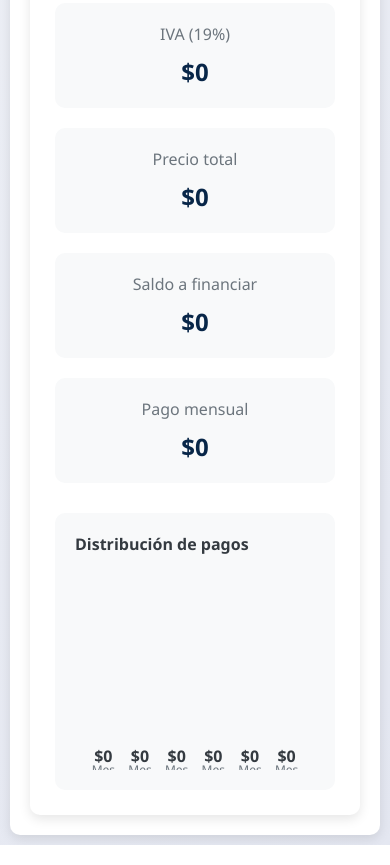
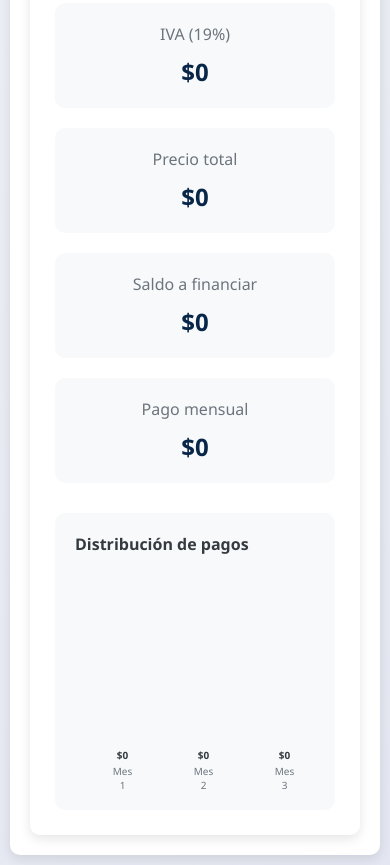
Before and after one commit to MiltonSabogal/Calculadora_Royal_Prestige, a plain HTML site: page index.html in a window 390 px wide. Shown: the part 1478-2343 px from the top of the page. Drawn offline with Linux system fonts and the light colour scheme.

Commit message:
Update style.css

```diff
--- a/style.css
+++ b/style.css
@@ -732,3 +732,41 @@ body {
 @keyframes spin {
     to { transform: rotate(360deg); }
 }
+/* En style.css, agrega estos estilos */
+@media (max-width: 768px) {
+    .chart-wrapper {
+        overflow-x: auto;
+        -webkit-overflow-scrolling: touch;
+        padding-bottom: 20px;
+    }
+
+    .chart {
+        min-width: 600px; /* Mantiene un ancho mínimo para evitar amontonamiento */
+        gap: 8px; /* Reduce espacio entre barras */
+    }
+
+    .chart-bar {
+        width: 30px; /* Barras más delgadas */
+    }
+
+    .chart-bar-label {
+        font-size: 10px; /* Texto más pequeño */
+        bottom: -22px;
+    }
+
+    .chart-bar-value {
+        font-size: 10px; /* Texto más pequeño */
+        top: -22px;
+    }
+}
+
+@media (max-width: 480px) {
+    .chart {
+        min-width: 500px;
+        gap: 6px;
+    }
+
+    .chart-bar {
+        width: 25px;
+    }
+}
```
